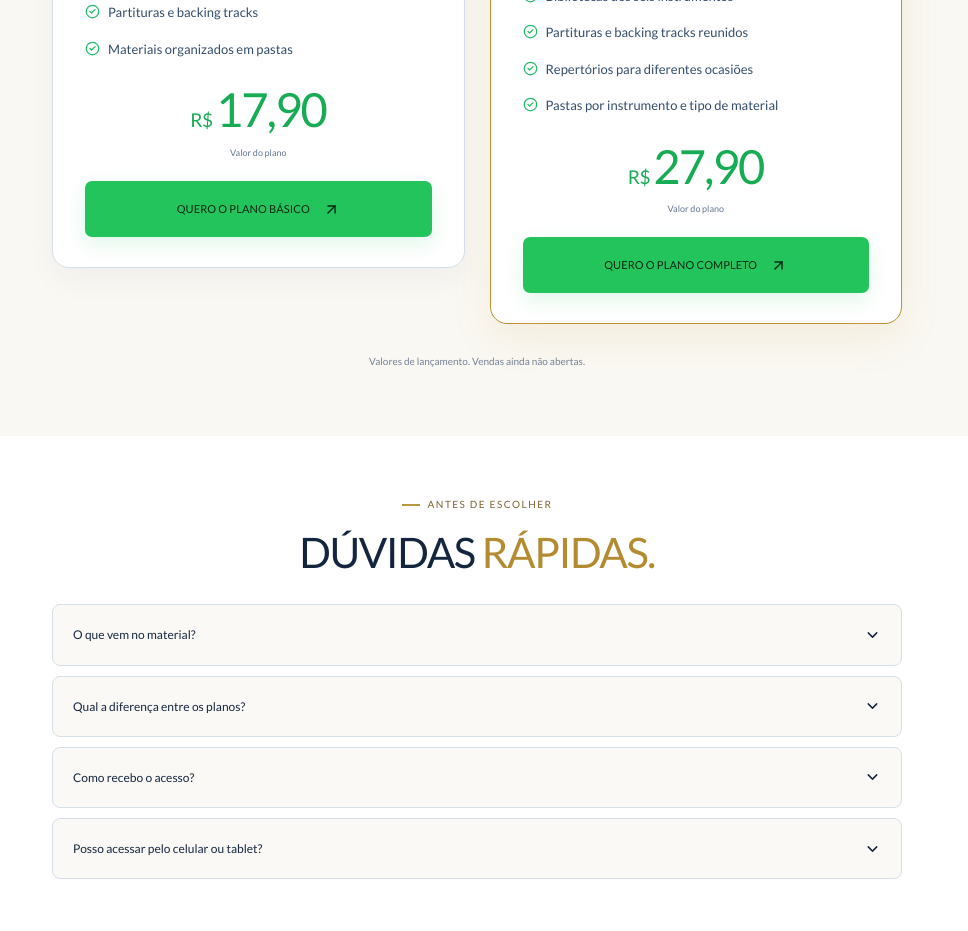
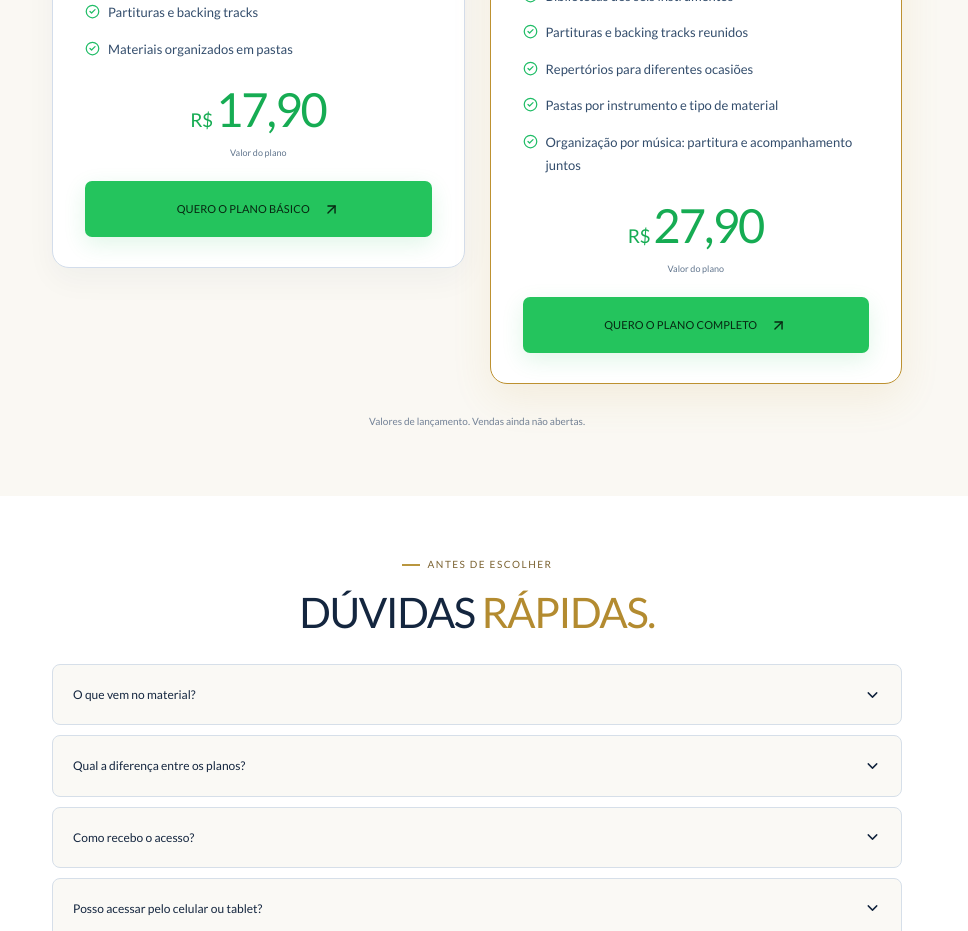
Before and after one commit to AssueroMota/music-library-platform, a React (Vite) app: page / in a window 1280 px wide. Shown: the part 2440-3371 px from the top of the page, without its empty margins (163-1131 px from the left). Built offline with nearby package versions, Linux system fonts and the light colour scheme.

Commit message:
Include organization by selected music in complete plan

```diff
--- a/src/data/content.ts
+++ b/src/data/content.ts
@@ -111,6 +111,7 @@ export const plans: Plan[] = [
       'Partituras e backing tracks reunidos',
       'Repertórios para diferentes ocasiões',
       'Pastas por instrumento e tipo de material',
+      'Organização por música: partitura e acompanhamento juntos',
     ],
   },
 ]
--- a/src/data/sales.ts
+++ b/src/data/sales.ts
@@ -5,7 +5,7 @@ export const salesFaqs = [
   ],
   [
     'Qual a diferença entre os planos?',
-    'O Básico reúne os materiais de um instrumento. O Completo inclui as bibliotecas dos seis instrumentos e repertórios por ocasião.',
+    'O Básico reúne os materiais de um instrumento. O Completo inclui as bibliotecas dos seis instrumentos, repertórios por ocasião e organização por música: você escolhe a faixa e encontra a partitura e o acompanhamento juntos.',
   ],
   [
     'Como recebo o acesso?',
```
